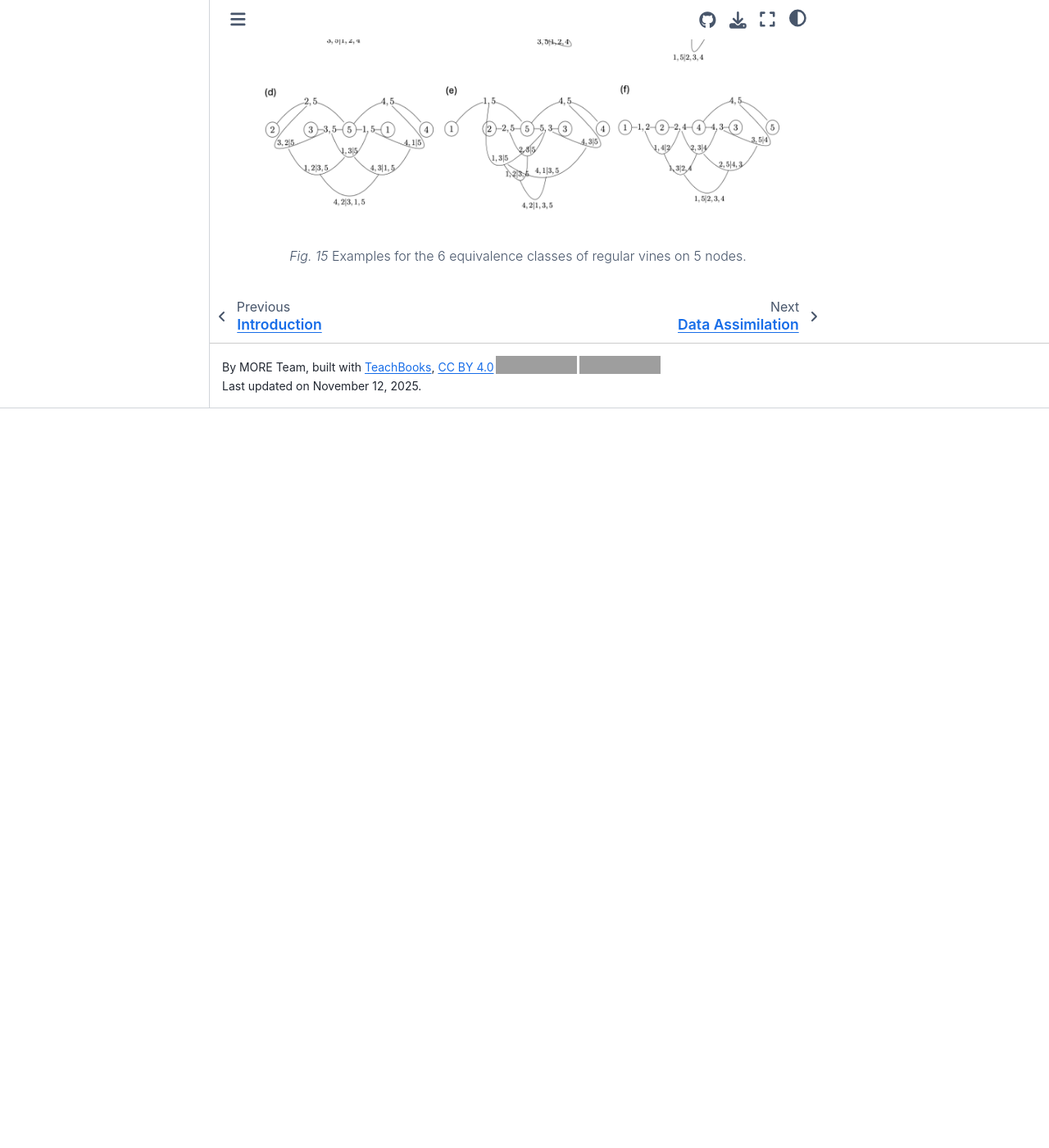
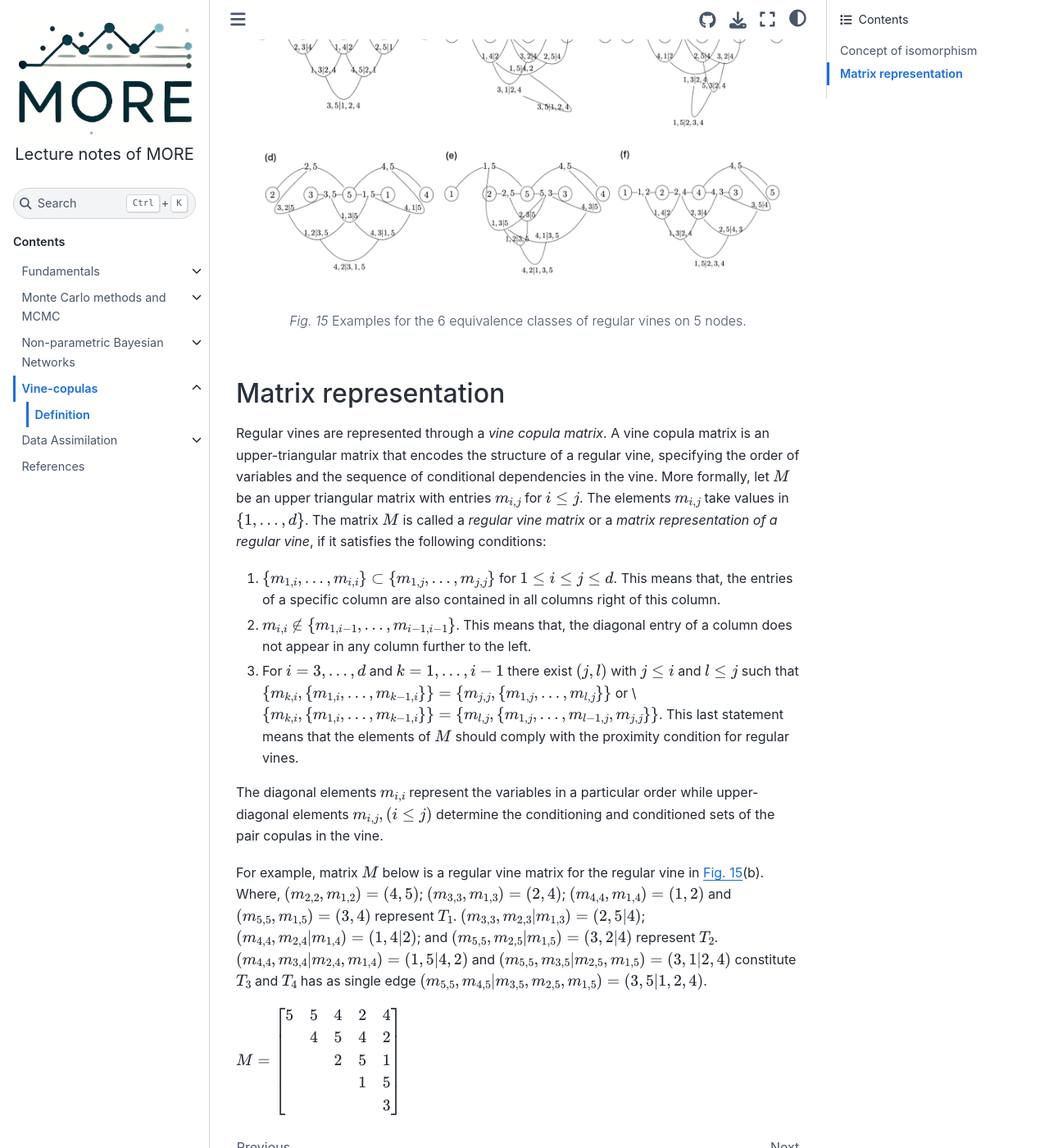
Before and after one commit to TUDelft-CITG/MORE-lecture-notes, a Jupyter Book: the page built from book/vines/Definition.md, in a window 1280 px wide and 1400 px high, scrolled down 2357 px. Shown: the whole window at 82% size. Built offline with Jupyter Book 1.0.4 settings and Sphinx 7.4.7 and the Sphinx Book theme 1.1.4, drawn with Linux system fonts in a browser that asks for light colours; pages that are not in the unit, such as notebooks, are missing from menus; comment, search, counter and statistics services are not loaded; before the commit the page ends 2855 px from its top, so only the background shows below that; some of the changed text lies outside the part shown; grey boxes are pictures that could not be loaded.

Commit message:
complete definition of vines

````diff
--- a/book/vines/Definition.md
+++ b/book/vines/Definition.md
@@ -35,9 +35,11 @@ $T_3$ for the previous regular vine.
 
 For an edge in a vine, the *constraint set* is the set of nodes that the edge is incident to, and which constrain future edge selection. For example, consider $T_2$. There is one edge incident to $\{3,4\}$ and $\{4,2\}$. Its constraint set consists of these two sets. The *conditioning set* is the intersection of nodes of the constraint sets. Thus, the conditioning set is $\{4\}$ in our example. the conditioned set is the "remaining" part, that is, $\{2,3\}$ in our example. For regular vines, the conditioned set always has two elements. In {numref}`tree2` and {numref}`tree3`, the conditioned set is presented to the left of the vertical line, and the conditioning set to the right. Notice that for $T_1$, the conditioning set is empty.
 
+## Concept of isomorphism
+
 In later studies, the concept of graph *isomorphism* will be relevant. Two graphs $G$ and $H$ are *isomorphic* if there is a bijection between the node sets of $G$ and $H$; $f:V(G) \rightarrow V(H)$ such that any two nodes $u$ and $v$ of $G$ are adjacent in $G$ if and only if $f(u)$ and $f(v)$ are adjacent in $H$. Loosely speaking, isomorphism in this sense means that if we remove labels and directions from two graph, if the remaining graphs have the same "structure", they are isomorphic. For different regular vines, when $T_1,\ldots,T_{n-1}$ are isomorphic, that is, of the same type or structure, they are *tree-equivalent*. When vines can be transformed into one another by permutation, they are in the same *equivalence class*.
 
-{numref}`fig_book` presents the 6 equivalence classes of regular vines on 5 nodes. Notice that {numref}`tree3`(a) corresponds to a D-vine; The regular vines in {numref}`tree3`(c) and (d) are tree-equivalent but correspond to different equivalence classes, and {numref}`tree3`(f) is a C-vine. There are 60 D-vines on 5 nodes; 120 regular vines similar to the one in {numref}`tree3`(b); 60 as in {numref}`tree3`(c);  120 as in {numref}`tree3`(d); 60 as in F{numref}`tree3`(e); and 60 C-vines on 5 nodes.
+{numref}`fig_book` presents the 6 equivalence classes of regular vines on 5 nodes. Notice that {numref}`fig_book`(a) corresponds to a D-vine; The regular vines in {numref}`fig_book`(b) and (c) are tree-equivalent but correspond to different equivalence classes, and {numref}`fig_book`(e) is a C-vine. There are 60 D-vines on 5 nodes; 120 regular vines similar to the one in {numref}`fig_book`(f); 60 as in {numref}`fig_book`(b);  120 as in {numref}`fig_book`(c); 60 as in F{numref}`fig_book`(d); and 60 C-vines on 5 nodes.
 
 ```{figure} ./figures/fig_book.png
 :name: fig_book
@@ -46,3 +48,28 @@ In later studies, the concept of graph *isomorphism* will be relevant. Two graph
 ---
 Examples for the 6 equivalence classes of regular vines on 5 nodes.
 ```
+
+## Matrix representation
+
+Regular vines are represented through a *vine copula matrix*. A vine copula matrix is an upper-triangular matrix that encodes the structure of a regular vine, specifying the order of variables and the sequence of conditional dependencies in the vine. More formally, let $M$ be an upper triangular matrix with entries $m_{i,j}$ for $i\leq j$. The elements $m_{i,j}$ take values in $\{1,\ldots, d\}$. The matrix $M$ is called a *regular vine matrix* or a *matrix representation of a regular vine*, if it satisfies the following conditions:
+
+
+1.  $\{m_{1,i},\ldots,m_{i,i}\}\subset\{m_{1,j},\ldots,m_{j,j}\}$  for $1\leq i\le j\leq d$. This means that, the entries of a specific column are also contained in all columns right of this column.
+
+2.  $m_{i,i} \notin \{m_{1,i-1},\ldots,m_{i-1,i-1}\}$. This means that, the diagonal entry of a column does not appear in any column further to the left.
+
+3. For $i=3,\ldots,d$ and $k=1,…,i-1$ there exist $(j, l)$ with $j\le i$ and $l \le j$ such that $\{m_{k,i},\{m_{1,i},\ldots,m_{k-1,i}\}\} = \{m_{j,j},\{m_{1,j},\ldots,m_{l,j}\}\}$   or \\$\{m_{k,i},\{m_{1,i},\ldots,m_{k-1,i}\}\}=\{m_{l,j},\{m_{1,j},\ldots,m_{l-1,j},m_{j,j}\}\}$. This last statement means that the elements of $M$ should comply with the proximity condition for regular vines.
+
+The diagonal elements $m_{i,i}$ represent the variables in a particular order while upper-diagonal elements $m_{i,j} ,(i\leq j)$ determine the conditioning and conditioned sets of the pair copulas in the vine.
+
+For example, matrix $M$ below is a regular vine matrix for the regular vine in {numref}`fig_book`(b). Where, $(m_{2,2},m_{1,2} )=(4,5)$; $(m_{3,3},m_{1,3} )=(2,4)$; $(m_{4,4},m_{1,4})=(1,2)$ and $(m_{5,5},m_{1,5} )=(3,4)$ represent $T_1$. $(m_{3,3},m_{2,3} |m_{1,3} )=(2,5|4)$; $(m_{4,4},m_{2,4} |m_{1,4} )=(1,4|2)$; and  $(m_{5,5},m_{2,5} |m_{1,5} )=(3,2|4)$ represent $T_2$. $(m_{4,4},m_{3,4} |m_{2,4},m_{1,4} )=(1,5|4,2)$ and $(m_{5,5},m_{3,5} |m_{2,5},m_{1,5} )=(3,1|2,4)$ constitute $T_3$ and $T_4$ has as single edge $(m_{5,5},m_{4,5} |m_{3,5},m_{2,5},m_{1,5} )=(3,5|1,2,4)$.
+
+$M =
+\begin{bmatrix}
+5 & 5 & 4 & 2 & 4 \\
+  & 4 & 5 & 4 & 2 \\
+  &   & 2 & 5 & 1 \\
+  &   &   & 1 & 5 \\
+  &   &   &   & 3 \\
+\end{bmatrix}
+$
````
